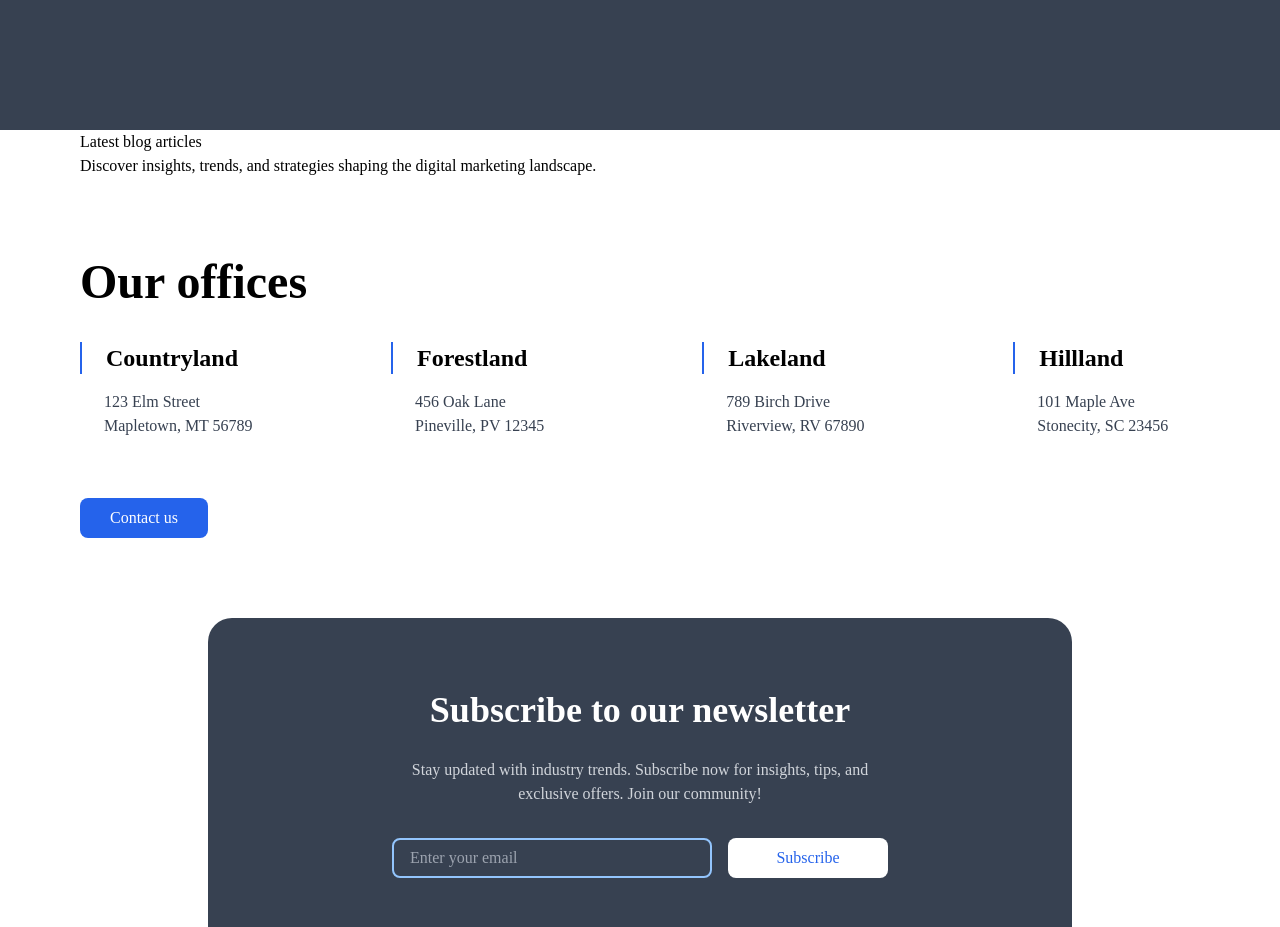
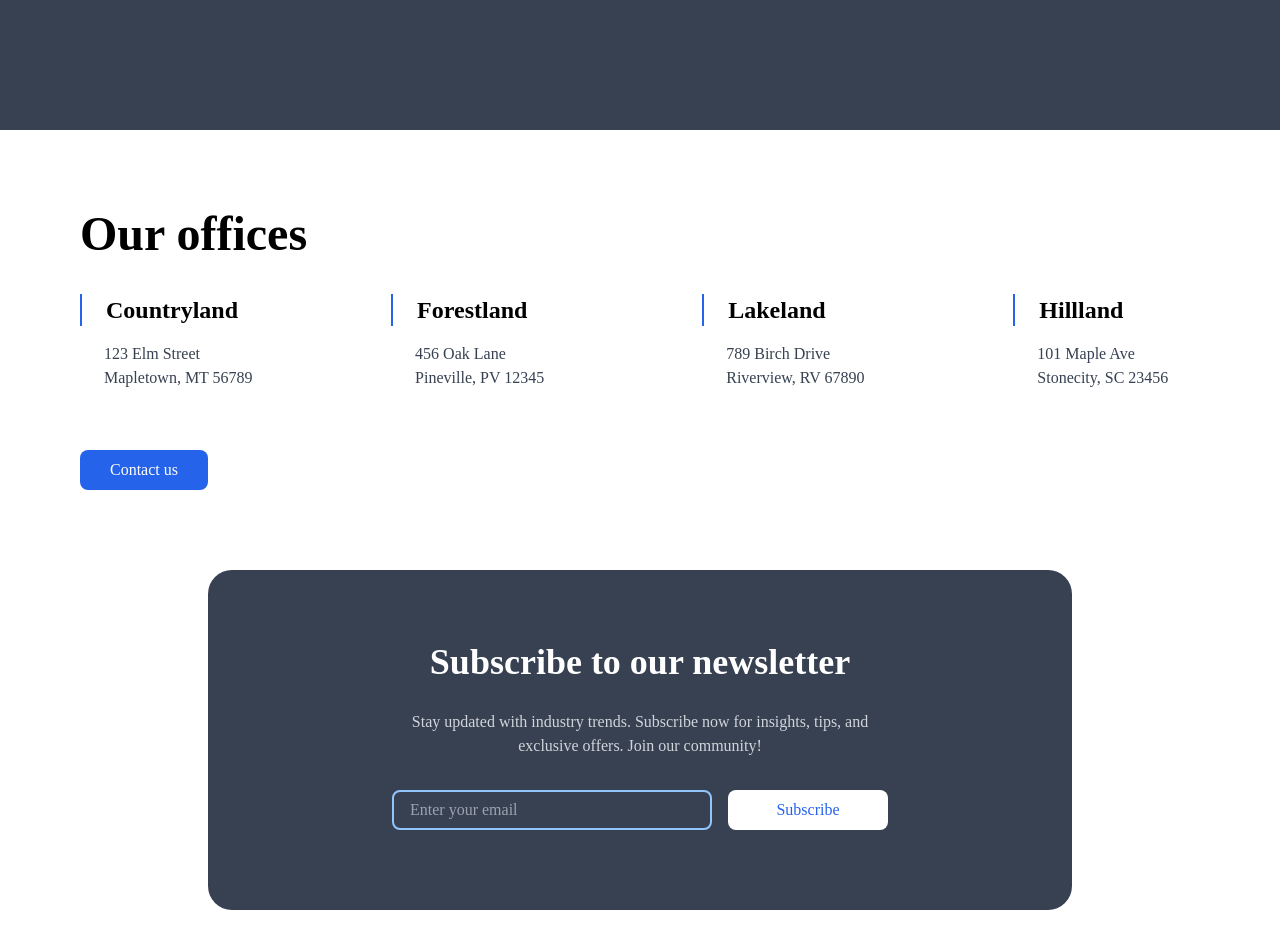
Before and after one commit to dm-mensavi/pixelpulse-zaptek, a React (Create React App) app: page /process in a window 1280 px wide. Shown: the part 3243-4170 px from the top of the page. Built offline with nearby package versions, Linux system fonts and the light colour scheme.

Commit message:
Refacrored Codes in the Process and About page

```diff
--- a/src/pages/About.jsx
+++ b/src/pages/About.jsx
@@ -10,8 +10,7 @@ import aisha from '../public/Emily.webp'
 import sarah from '../public/Olivia.webp'
 import leo from '../public/Nathaniel.webp'
 
-function About() {
-  const milestones = [
+const milestones = [
     {
       date: 'September 2020',
       event: 'Launch beginnings',
@@ -261,13 +260,7 @@ function About() {
     },
   ];
 
-
-
-
-
-
-
-
+function About() {
   return (
     <div className='about-page'>
 
--- a/src/pages/Process.jsx
+++ b/src/pages/Process.jsx
@@ -4,8 +4,6 @@ import executionImage from '../public/Execution.webp'
 import james from '../public/James.webp'
 import RenderSVG from '../components/RenderSVG'
 
-
-function Process() {
 const discoveryList = [
   {
     'header': 'Deep dive.',
@@ -197,7 +195,7 @@ function Process() {
   }
 ];
 
-
+function Process() {
   return (
     <div className='process'>
       <section
@@ -363,20 +361,6 @@ function Process() {
         </div>
       </section>
 
-      <section className='blog-section'>
-        <div className='section-content'>
-          <div className='section-header'>
-            <h2>
-              Latest blog articles
-            </h2>
-
-            <p className=''>
-              Discover insights, trends, and strategies shaping the digital marketing landscape.
-            </p>
-          </div>
-        </div>
-      </section>
-
       <section className='mb-10'></section>
 
     </div>
```
Lines whose indentation alone changed are shown as unchanged.
